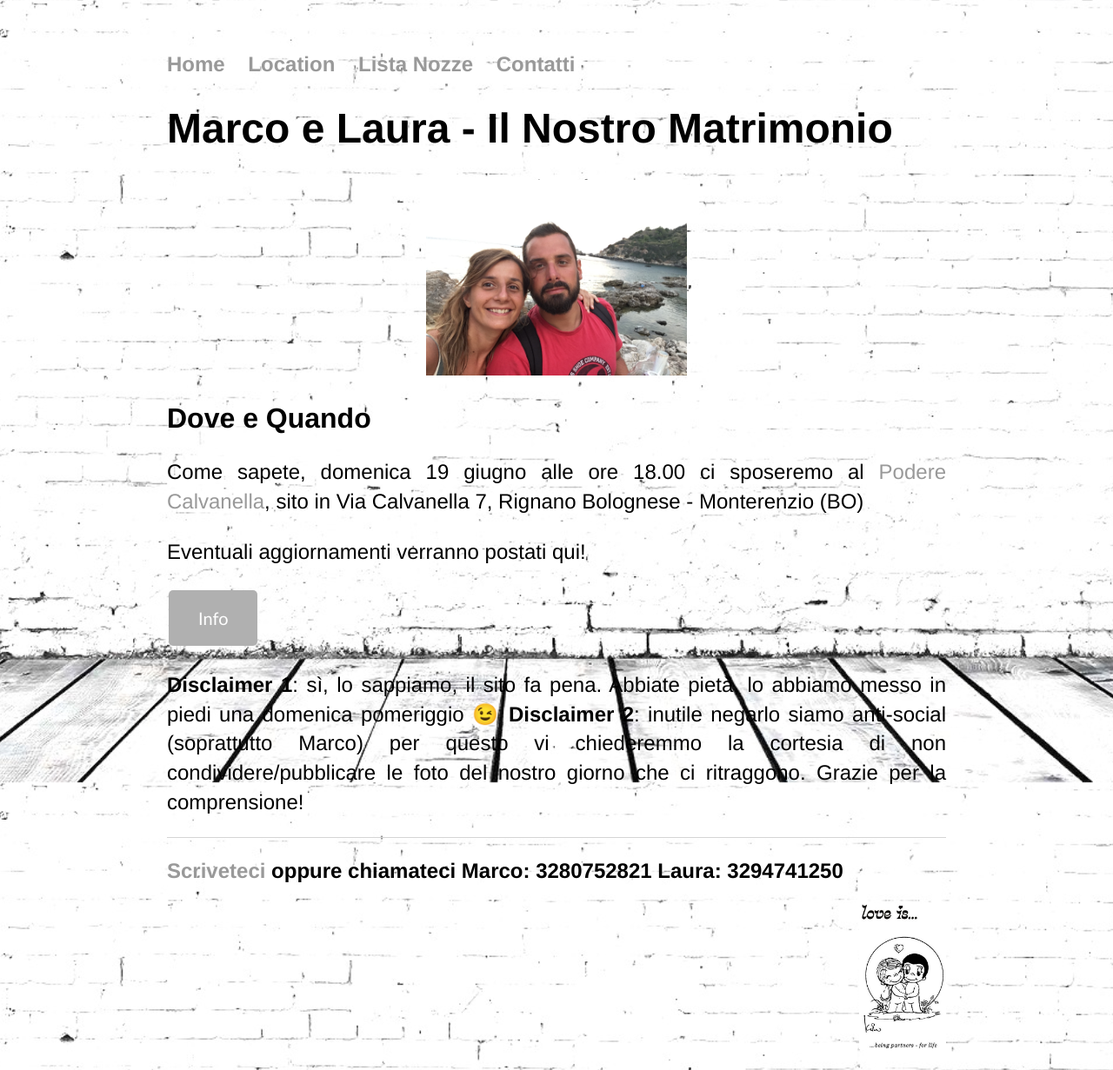
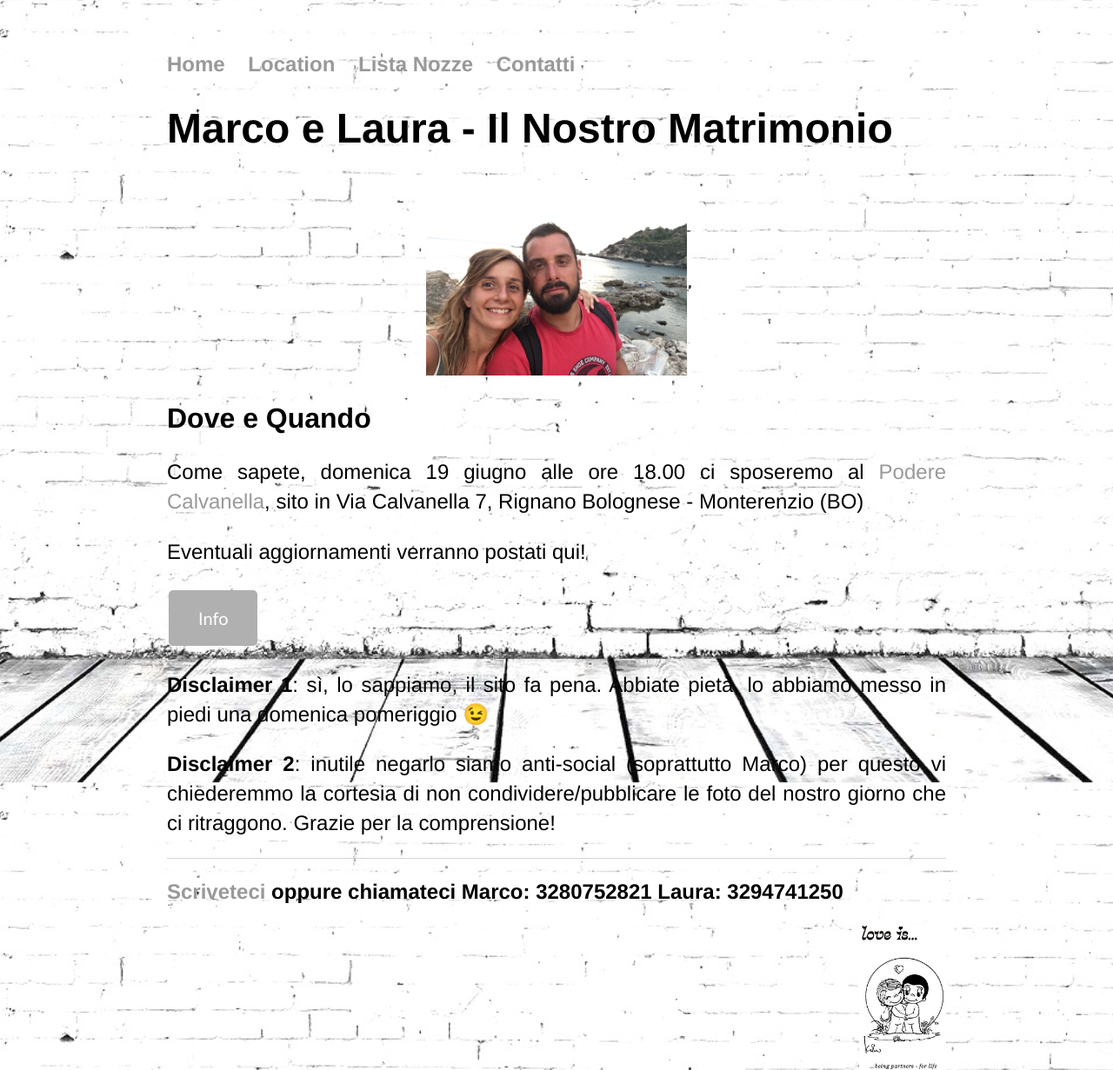
Before and after one commit to marcoelaura/marcoelaura.github.io, a Jekyll site: the page built from index.html, in a window 1280 px wide. Shown: the whole page at 87% size. Built offline with Jekyll 4.4.1, drawn with Linux system fonts in a browser that asks for light colours.

Commit message:
Update index.html

```diff
--- a/index.html
+++ b/index.html
@@ -39,9 +39,12 @@ title: Marco e Laura
 
 <p>
 	<b> Disclaimer 1</b>: sì, lo sappiamo, il sito fa pena. Abbiate pietà, lo abbiamo messo in piedi una domenica pomeriggio &#128521
+</p>
 
+<p>
 	<b> Disclaimer 2</b>: inutile negarlo siamo anti-social (soprattutto Marco) per questo vi chiederemmo
-	la cortesia di non condividere/pubblicare le foto del nostro giorno che ci ritraggono. Grazie per la comprensione!</p>
+	la cortesia di non condividere/pubblicare le foto del nostro giorno che ci ritraggono. Grazie per la comprensione!
+</p>
 
 </div><!-- /.blurb -->
 <footer>
```
